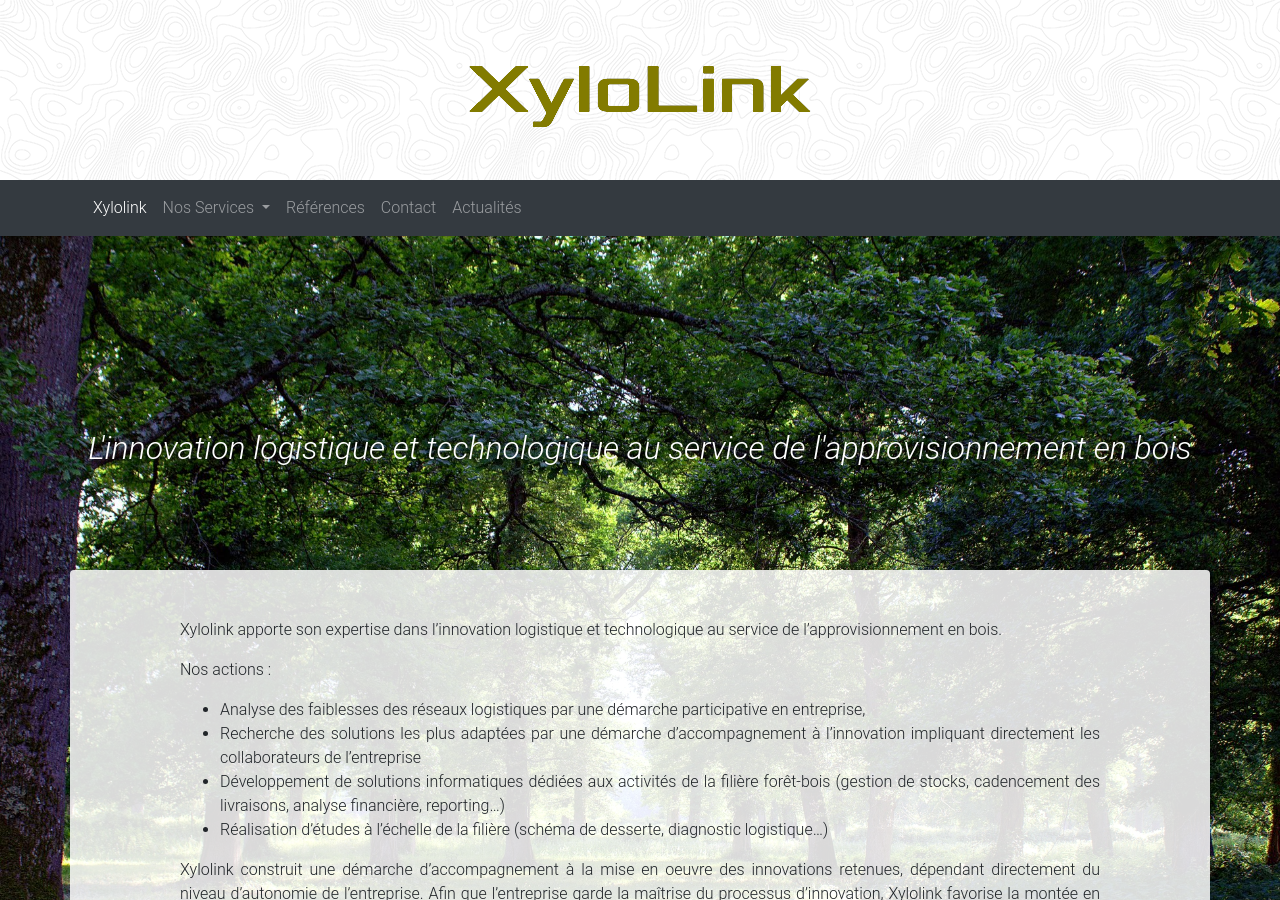
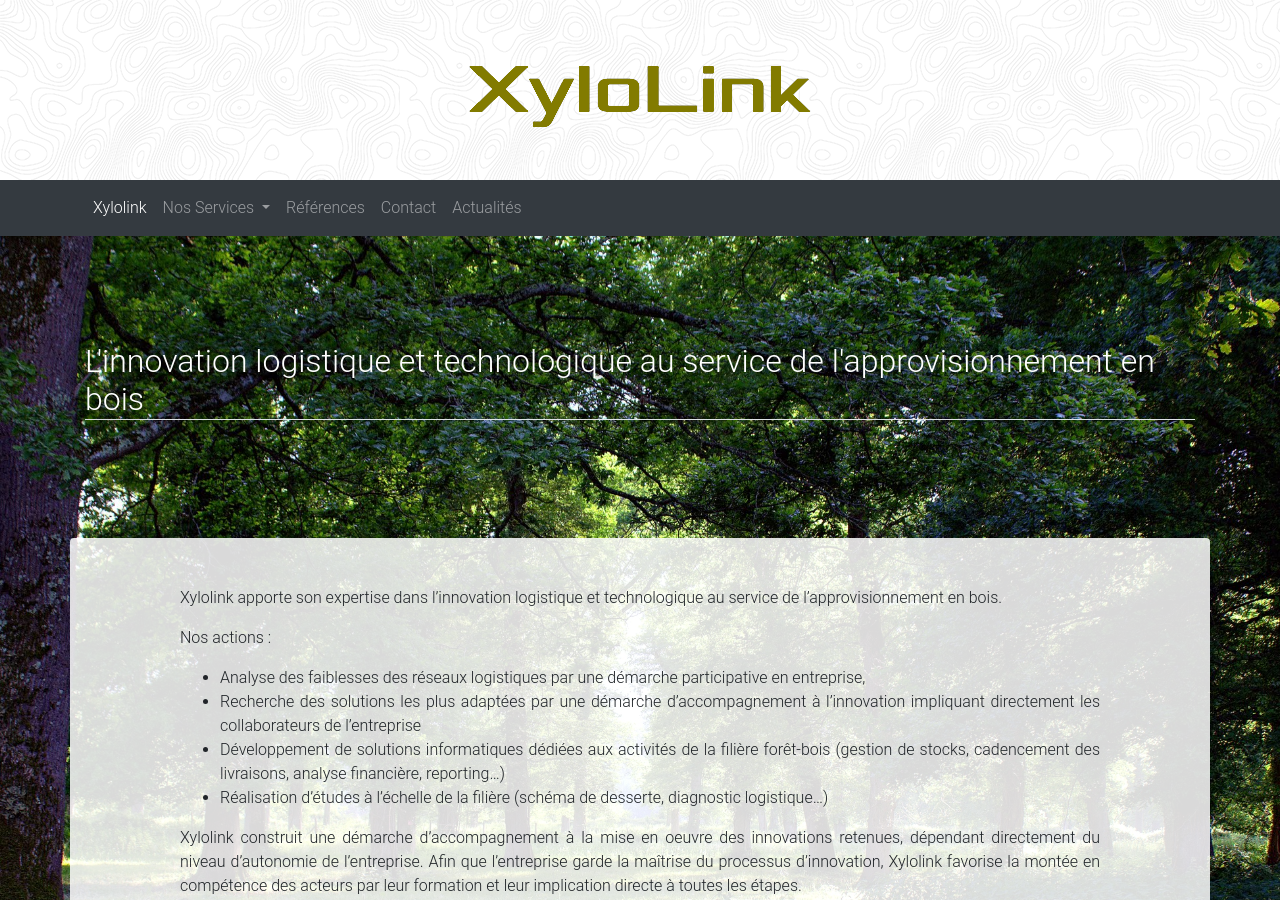
Before and after one commit to xylolink/xylolink.com, a Jekyll site: the page built from index.html, in a window 1280 px wide and 900 px high. Built offline with Jekyll 4.4.1, drawn with Linux system fonts in a browser that asks for light colours; comment, search, counter and statistics services are not loaded.

Commit message:
change h2 titles

```diff
--- a/_layouts/default.html
+++ b/_layouts/default.html
@@ -14,14 +14,16 @@
     {%- endif -%}
 
     <div id="top-container">
-      <div class="container">
+      <div class="container py-3">
         {%- if page.title == "Xylolink" -%}
-        <h2>
-          <i id="main-slogan">{{ site.slogan }}</i>
-        </h2>
+        <div id="main-slogan">
+          <h2 class="white-shadow align-text-middle border-bottom">
+            {{ site.slogan }}
+          </h2>
+        </div>
         {%- else -%}
-        <h2>
-          <i>{%if page.type%}{{ page.type | capitalize }}{%else%}{{ page.title }}{%endif%}</i>
+        <h2 class="white-shadow align-text-middle border-bottom">
+          {%if page.type%}{{ page.type | capitalize }}{%else%}{{ page.title }}{%endif%}
         </h2>
         {% endif %}
       </div>
--- a/css/main.scss
+++ b/css/main.scss
@@ -45,22 +45,15 @@
 #top-container {
     position: relative;
     margin-top: -75vh;
-    h2 {
-        display: flex;
-        justify-content: center;
-        color: white;
-        text-align: center;
-        margin: 1em 0;
-        font-size: 2em;
-        text-shadow: 0px 0px 20px $black;
-        }
+}
+
+.white-shadow {
+    color: #FFFFFF;
+    text-shadow: 0px 0px 20px $black;
 }
 
 #main-slogan {
     min-height: 20vh;
-    display: flex;
-    align-items: center;
-    justify-content: center;
 }
 
 #main-container {
```
